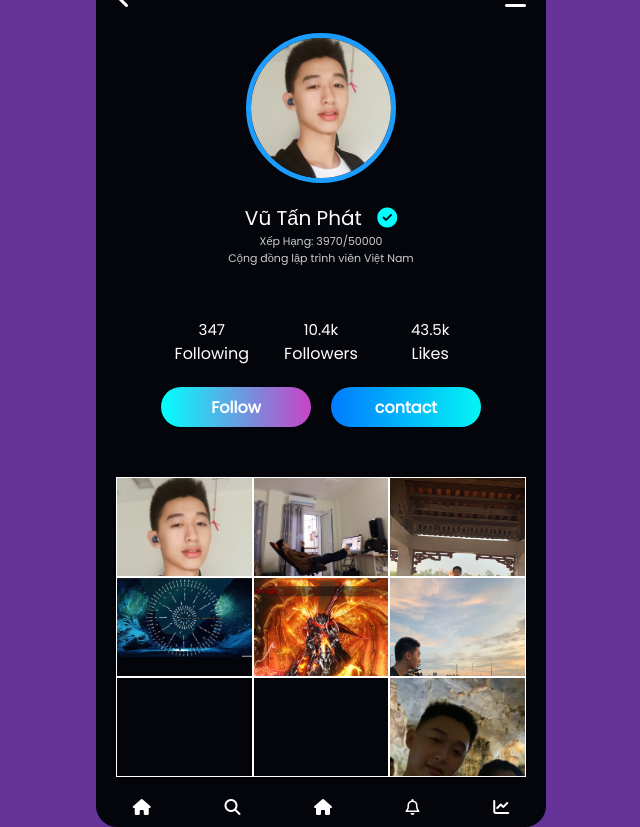
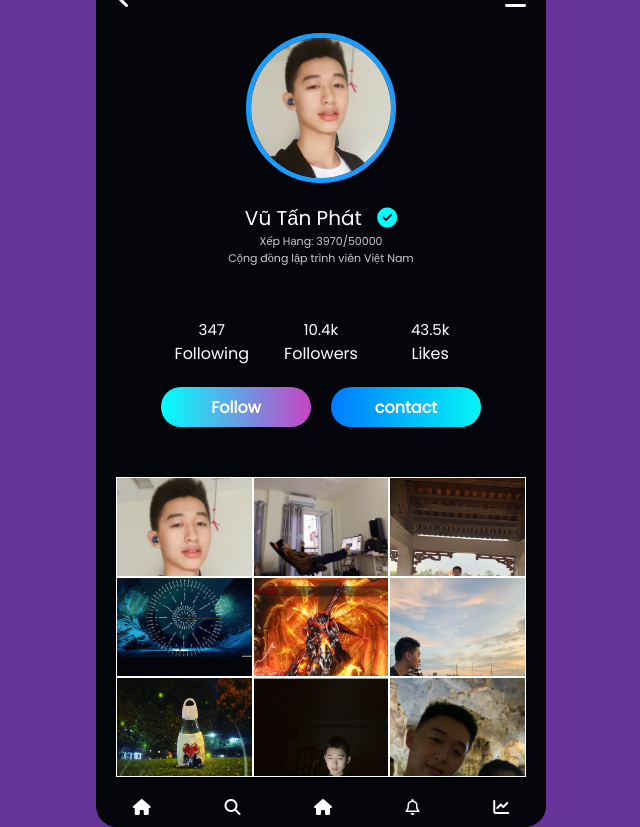
Before and after one commit to phatgreen/cong-dong-lap-trinh-vien-vn, a plain HTML site: page index.html in a window 1280 px wide. Shown: the whole page, without its empty margins (319-959 px from the left). Drawn offline with Linux system fonts and the light colour scheme.

Commit message:
Update index.html

```diff
--- a/index.html
+++ b/index.html
@@ -81,10 +81,10 @@ a {
                 <img src="images/z3741581644832_159c01f42d473f7a042e7fe7f8f5a85c.jpg" alt="">
             </div>
             <div class="video">
-                <img src="images/z3742308799378_ed5f3e540aeca522419a44af554f3605" alt="">
+                <img src="images/z3742308799378_ed5f3e540aeca522419a44af554f3605.jpg" alt="">
             </div>
             <div class="video">
-                <img src="images/z3742311369723_838229b95e642436b2dc31fd6664b5b7" alt="">
+                <img src="images/z3742311369723_838229b95e642436b2dc31fd6664b5b7.jpg" alt="">
             </div>
             <div class="video">
                 <img src="images/z3742311369725_b9b9a8e4dc68f8006d53a60d173536c7.jpg" alt="">
```
